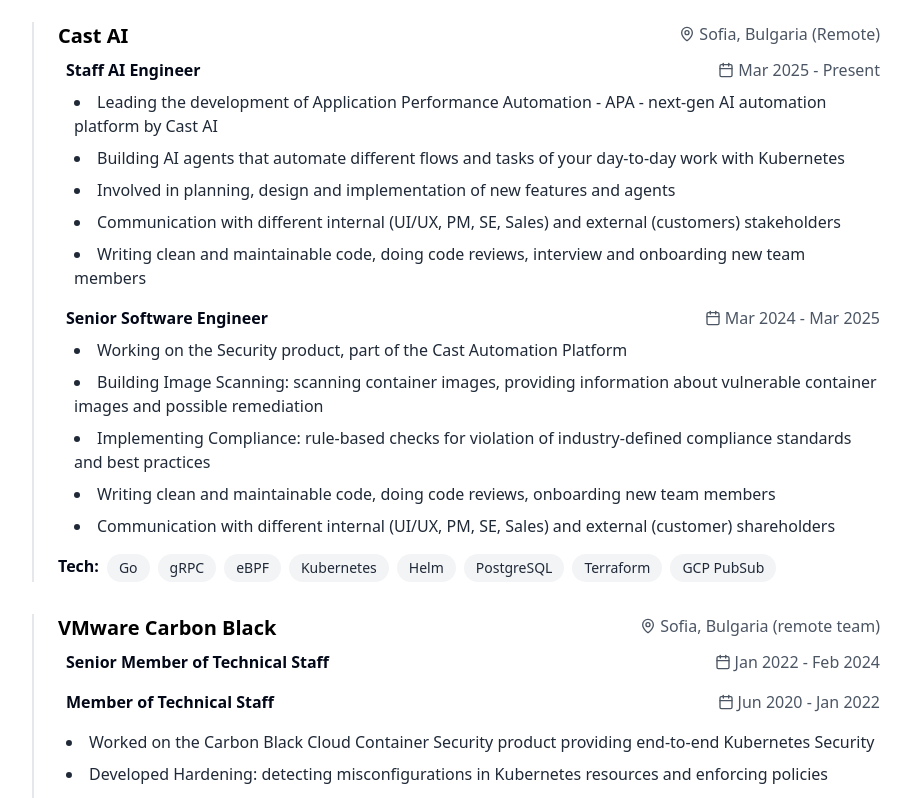
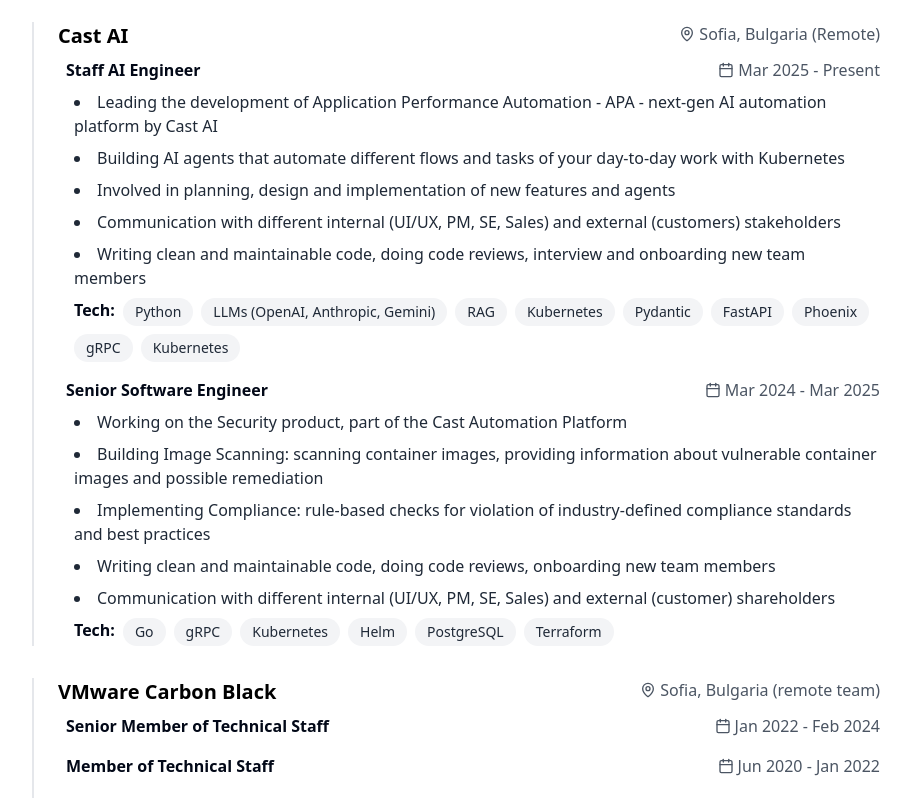
Before and after one commit to asankov/asankov.github.io, a React (Vite) app: page /cv in a window 1280 px wide. Shown: the part 723-1521 px from the top of the page, without its empty margins (184-1095 px from the left). Built offline with nearby package versions, Linux system fonts and the light colour scheme.

Commit message:
Support different skills per position

```diff
--- a/public/cv-data.yaml
+++ b/public/cv-data.yaml
@@ -26,6 +26,16 @@ experience:
           - "Involved in planning, design and implementation of new features and agents"
           - "Communication with different internal (UI/UX, PM, SE, Sales) and external (customers) stakeholders"
           - "Writing clean and maintainable code, doing code reviews, interview and onboarding new team members"
+        skills:
+          - Python
+          - LLMs (OpenAI, Anthropic, Gemini)
+          - RAG
+          - Kubernetes
+          - Pydantic
+          - FastAPI
+          - Phoenix
+          - gRPC
+          - Kubernetes
       - title: "Senior Software Engineer"
         period: "Mar 2024 - Mar 2025"
         responsibilities:
@@ -34,15 +44,13 @@ experience:
           - "Implementing Compliance: rule-based checks for violation of industry-defined compliance standards and best practices"
           - "Writing clean and maintainable code, doing code reviews, onboarding new team members"
           - "Communication with different internal (UI/UX, PM, SE, Sales) and external (customer) shareholders"
-    skills:
-      - Go
-      - gRPC
-      - eBPF
-      - Kubernetes
-      - Helm
-      - PostgreSQL
-      - Terraform
-      - GCP PubSub
+        skills:
+          - Go
+          - gRPC
+          - Kubernetes
+          - Helm
+          - PostgreSQL
+          - Terraform
 
   - title: "Senior Member of Technical Staff"
     company: "VMware Carbon Black"
--- a/src/pages/CV.tsx
+++ b/src/pages/CV.tsx
@@ -132,6 +132,19 @@ const CV = () => {
                           ))}
                         </ul>
                       )}
+                      {position.skills && position.skills.length > 0 && (
+                        <div className="flex flex-wrap gap-2 mt-2 ml-2">
+                          <span className="font-bold">Tech: </span>
+                          {position.skills.map((skill) => (
+                            <span
+                              key={skill}
+                              className="bg-gray-100 text-gray-800 px-3 py-1 rounded-full text-sm font-medium"
+                            >
+                              {skill}
+                            </span>
+                          ))}
+                        </div>
+                      )}
                     </div>
                   ))}
                 {job.responsibilities && job.responsibilities.length > 0 && (
@@ -141,10 +154,10 @@ const CV = () => {
                     ))}
                   </ul>
                 )}
+                {job.skills && job.skills.length > 0 && (
                   <div className="flex flex-wrap gap-2 mt-4">
                     <span className="font-bold">Tech: </span>
-                  {job.skills &&
-                    job.skills.map((skill) => (
+                    {job.skills.map((skill) => (
                       <span
                         key={skill}
                         className="bg-gray-100 text-gray-800 px-3 py-1 rounded-full text-sm font-medium"
@@ -153,6 +166,7 @@ const CV = () => {
                       </span>
                     ))}
                   </div>
+                )}
               </div>
             ))}
           </div>
@@ -190,6 +204,19 @@ const CV = () => {
                           ))}
                         </ul>
                       )}
+                      {position.skills && position.skills.length > 0 && (
+                        <div className="flex flex-wrap gap-2 mt-2 ml-2">
+                          <span className="font-bold">Tech: </span>
+                          {position.skills.map((skill) => (
+                            <span
+                              key={skill}
+                              className="bg-gray-100 text-gray-800 px-3 py-1 rounded-full text-sm font-medium"
+                            >
+                              {skill}
+                            </span>
+                          ))}
+                        </div>
+                      )}
                     </div>
                   ))}
                 {os.responsibilities && os.responsibilities.length > 0 && (
@@ -199,10 +226,10 @@ const CV = () => {
                     ))}
                   </ul>
                 )}
+                {os.skills && os.skills.length > 0 && (
                   <div className="flex flex-wrap gap-2 mt-4">
                     <span className="font-bold">Tech: </span>
-                  {os.skills &&
-                    os.skills.map((skill) => (
+                    {os.skills.map((skill) => (
                       <span
                         key={skill}
                         className="bg-gray-100 text-gray-800 px-3 py-1 rounded-full text-sm font-medium"
@@ -211,6 +238,7 @@ const CV = () => {
                       </span>
                     ))}
                   </div>
+                )}
               </div>
             ))}
           </div>
--- a/src/services/cvService.ts
+++ b/src/services/cvService.ts
@@ -17,11 +17,12 @@ export interface CVData {
   experience: Array<{
     company: string;
     location: string;
-    skills: Array<string>;
+    skills?: Array<string>;
     positions: Array<{
       title: string;
       period: string;
       responsibilities?: string[];
+      skills?: Array<string>;
     }>;
     responsibilities?: string[];
   }>;
@@ -29,11 +30,12 @@ export interface CVData {
   openSourceContributions: Array<{
     company: string;
     location: string;
-    skills: Array<string>;
+    skills?: Array<string>;
     positions: Array<{
       title: string;
       period: string;
       responsibilities?: string[];
+      skills?: Array<string>;
     }>;
     responsibilities?: string[];
   }>;
```
Lines whose indentation alone changed are shown as unchanged.
